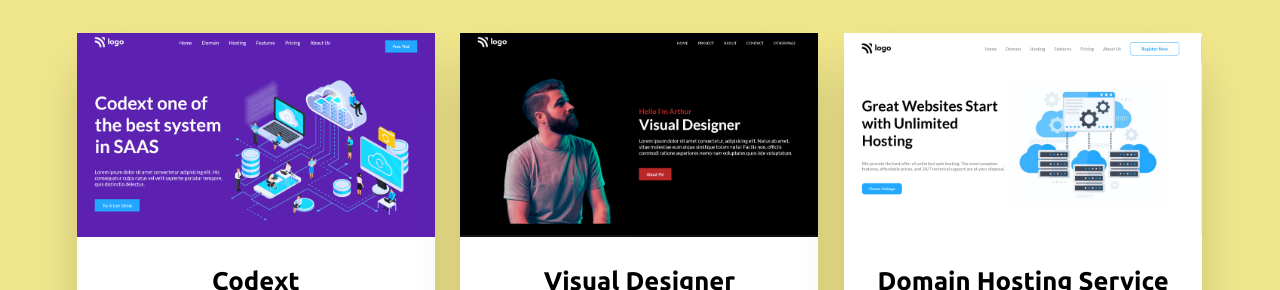
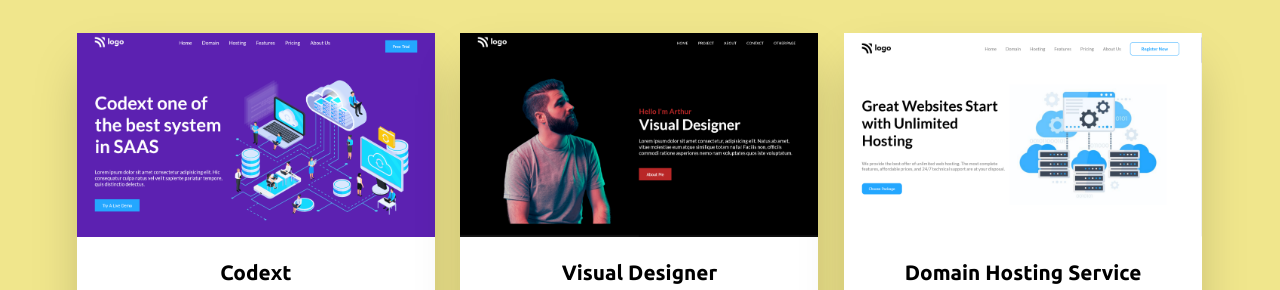
Before and after one commit to itamim345/Portfolio, a plain HTML site: page index.html in a window 1280 px wide. Shown: the part 1432-1722 px from the top of the page. Drawn offline with Linux system fonts and the light colour scheme.

Commit message:
Changed h3 font size vw to rem

```diff
--- a/style.css
+++ b/style.css
@@ -21,7 +21,7 @@ h2 {
     font-size: 3vw;
 }
 h3 {
-    font-size: 2vw;
+    font-size: 1.3rem;
 }
 .dec_heading {
     color: #02B290;
```
